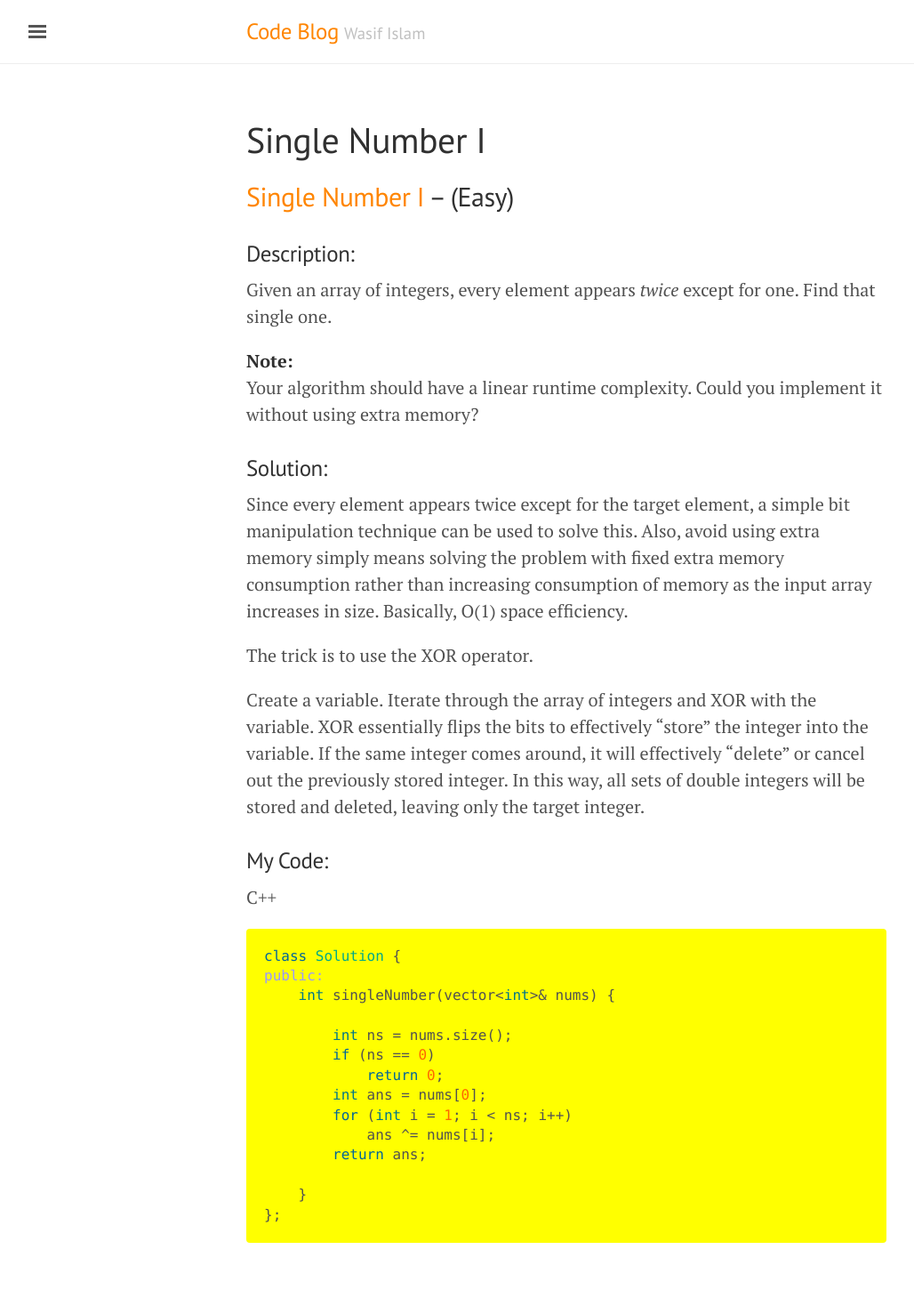
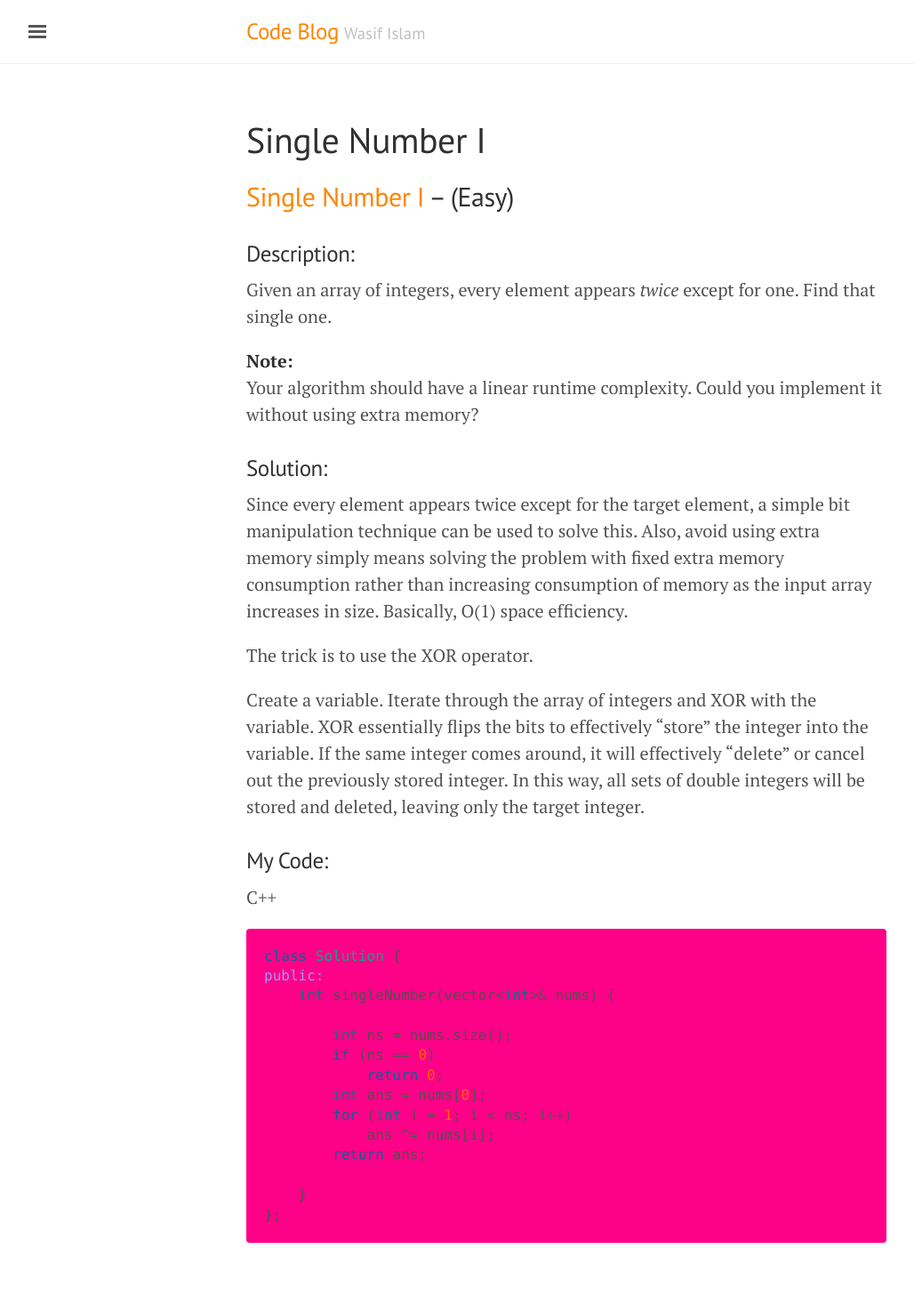
Before and after one commit to washifu/CodeBlog, a Jekyll site: the page built from pages/2017-08-24-Single_Number_I.md, in a window 1280 px wide. Shown: the whole page at 89% size, without its empty margins (3-1031 px from the left). Built offline with Jekyll 4.4.1, drawn with Linux system fonts in a browser that asks for light colours; comment, search, counter and statistics services are not loaded.

Commit message:
Update poole.css

```diff
--- a/public/css/poole.css
+++ b/public/css/poole.css
@@ -171,8 +171,8 @@
   word-break: break-all;
   word-wrap: break-word;
   /*background-color: #f9f9f9;*/
-  background-color: #ffff00; /* wasif */
-  max-width: 46rem; /* wasif */
+  background-color: #ff0088; /* wasif */
+  max-width: 50rem; /* wasif */
   overflow-x: scroll; /* wasif */
 }
 pre code {
```
